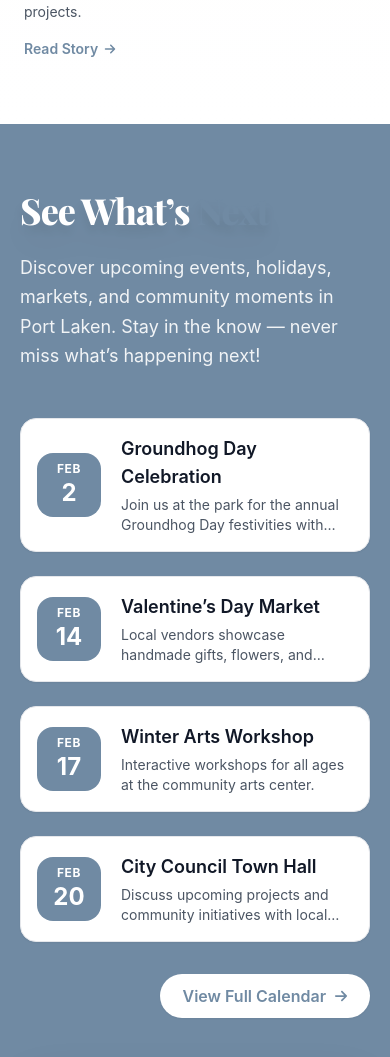
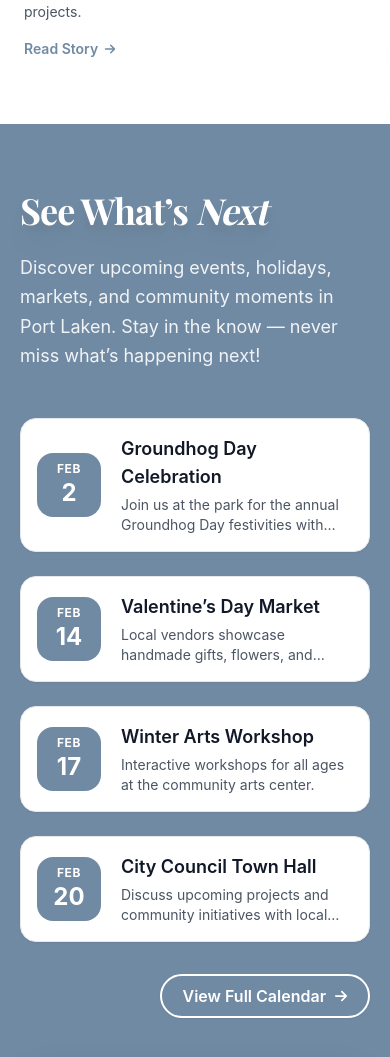
Before and after one commit to CleeYOpro/portLakenWeb, a Next.js app: page / in a window 390 px wide. Shown: the part 4320-5377 px from the top of the page. Built offline with nearby package versions, Linux system fonts and the light colour scheme; grey boxes are pictures that could not be loaded; a web font is replaced by a local one.

Commit message:
feat: Add a responsive and animated Masonry grid component and integrate it into the homepage.

```diff
--- a/app/page.tsx
+++ b/app/page.tsx
@@ -466,7 +466,7 @@ export default function Home() {
 
       {/* Port Laken Calendar Spotlight - Themed Version */}
       <section
-        className="relative py-16 md:py-20 lg:py-24 px-5 sm:px-8 md:px-12 lg:px-16 overflow-hidden"
+        className="relative py-16 md:py-20 lg:py-24 px-5 sm:px-8 md:px-12 lg:px-16 overflow-hidden rounded-b-[40px]"
         style={{
           backgroundColor: 'var(--color-primary)',
         }}
@@ -476,9 +476,10 @@ export default function Home() {
         <div className="relative z-10 max-w-7xl mx-auto">
           {/* Header */}
           <div className="max-w-3xl mb-12 md:mb-16">
-            <h2 className="font-playfair text-4xl sm:text-5xl md:text-6xl lg:text-7xl font-extrabold text-white tracking-tight leading-tight drop-shadow-xl">
-              See What’s <em className="not-italic text-primary">Next</em>
+            <h2 className="font-playfair text-4xl sm:text-5xl md:text-6xl lg:text-7xl font-bold text-white tracking-tight leading-tight drop-shadow-xl">
+              See What’s <em className="italic font-bold text-white">Next</em>
             </h2>
+
             <p className="mt-5 text-lg sm:text-xl text-white/90 max-w-2xl leading-relaxed">
               Discover upcoming events, holidays, markets, and community moments in Port Laken.
               Stay in the know — never miss what’s happening next!
@@ -524,9 +525,9 @@ export default function Home() {
                 <a
                   href="/calendar"
                   className="
-        inline-flex items-center gap-2 px-5 py-2 bg-white text-primary font-semibold
-        rounded-full border-2 border-transparent shadow-sm
-        hover:bg-transparent hover:text-white hover:border-white
+        inline-flex items-center gap-2 px-5 py-2 text-white font-semibold
+        rounded-full border-2 border-white shadow-sm
+        hover:bg-white hover:text-primary
         transition-all duration-200
       "
                 >
--- a/components/ui/Masonry.tsx
+++ b/components/ui/Masonry.tsx
@@ -92,8 +92,8 @@ const Masonry: React.FC<MasonryProps> = ({
   colorShiftOnHover = false
 }) => {
   const columns = useMedia(
-    ['(min-width:1500px)', '(min-width:1000px)', '(min-width:600px)', '(min-width:400px)'],
-    [5, 4, 3, 2],
+    ['(min-width:1500px)', '(min-width:1000px)', '(min-width:600px)', '(min-width:400px)', '(max-width:399px)'],
+    [5, 4, 3, 2, 1], // Show 1 column on screens smaller than 400px
     1
   );
 
@@ -136,14 +136,17 @@ const Masonry: React.FC<MasonryProps> = ({
   const grid = useMemo<GridItem[]>(() => {
     if (!width) return [];
     const colHeights = new Array(columns).fill(0);
-    const gap = 16;
+    // Reduce gap on smaller screens for better mobile experience
+    const gap = width < 400 ? 8 : 16;
     const totalGaps = (columns - 1) * gap;
     const columnWidth = (width - totalGaps) / columns;
 
     return items.map(child => {
       const col = colHeights.indexOf(Math.min(...colHeights));
       const x = col * (columnWidth + gap);
-      const height = child.height / 2;
+      // Reduce image height on smaller screens to make them more compact
+      const heightFactor = width < 400 ? 0.7 : width < 600 ? 0.85 : 0.5;
+      const height = child.height * heightFactor;
       const y = colHeights[col];
 
       colHeights[col] += height + gap;
```
